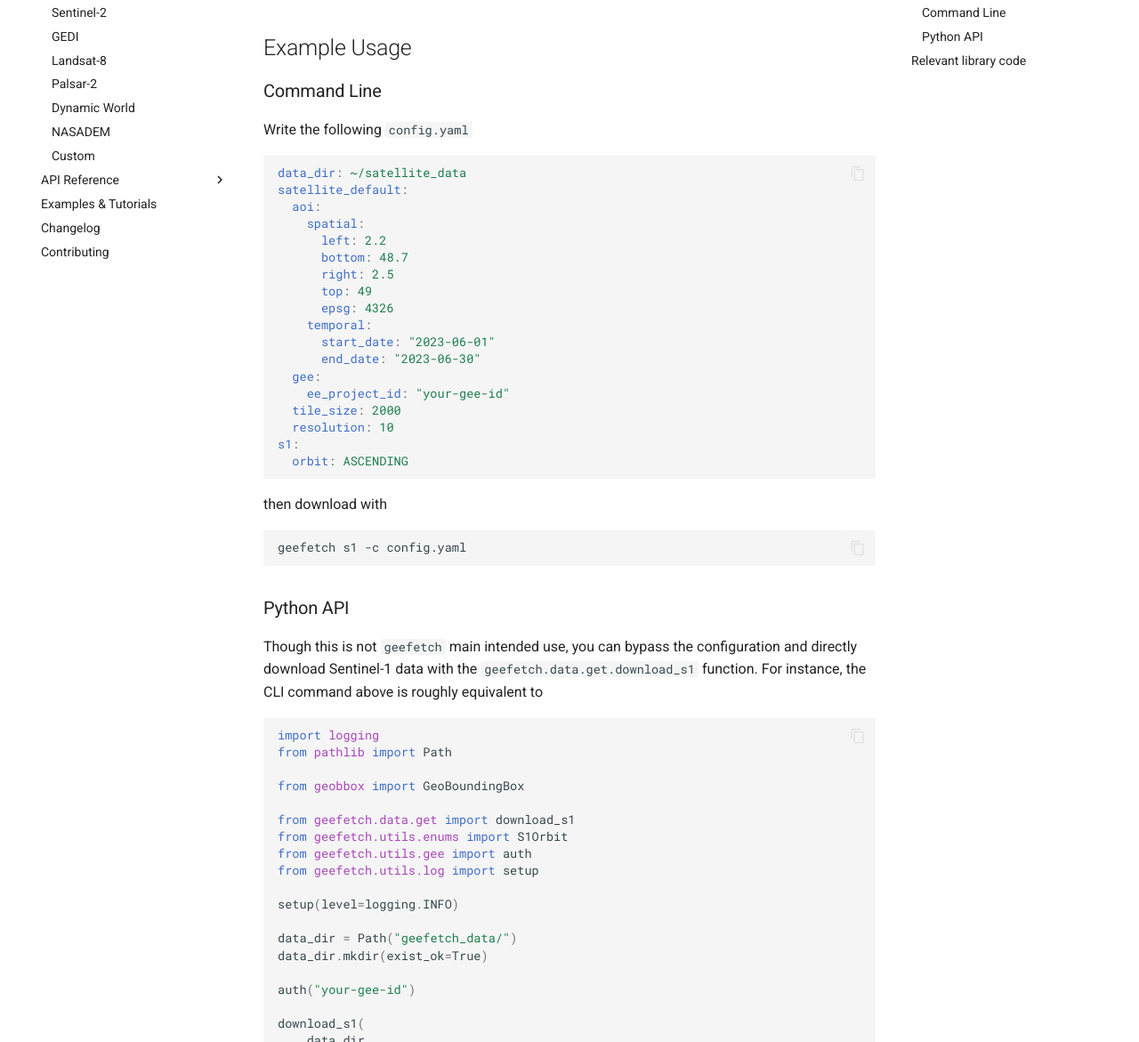
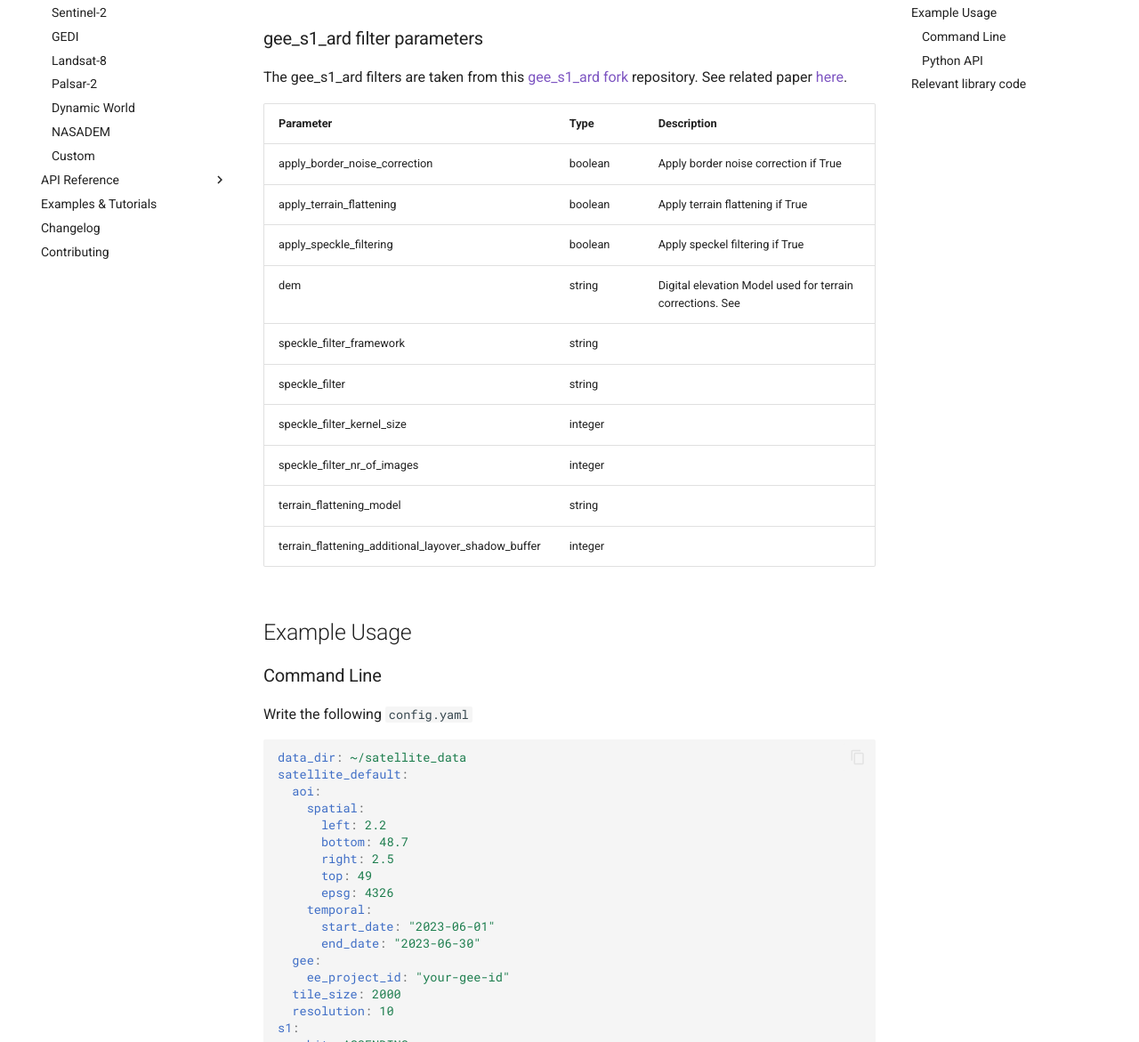
Before and after one commit to gbelouze/geefetch, an MkDocs documentation site: the page built from docs/satellites/sentinel1.md, in a window 1280 px wide and 1400 px high, scrolled down 1112 px, cut to the strip 229-1400 px from the top of the window. Shown: the whole strip at 89% size. Built offline with MkDocs 1.6.1 and Material for MkDocs 9.7.7, drawn with Linux system fonts in a browser that asks for light colours; comment, search, counter and statistics services are not loaded; some of the changed text lies outside the part shown.

Commit message:
doc(s1): Added documentation for the filter configurations.

```diff
--- a/docs/satellites/sentinel1.md
+++ b/docs/satellites/sentinel1.md
@@ -32,12 +32,29 @@
 ::: geefetch.cli.omegaconfig.S1Config
 
     options:
-        show_source: false
-        show_signature: false
-        show_category_heading: false
-        show_docstring_description: false
-        show_bases: false
-        show_root_toc_entry: false
+      show_source: false
+      show_signature: false
+      show_category_heading: false
+      show_docstring_description: false
+      show_bases: false
+      show_root_toc_entry: false
+
+### gee_s1_ard filter parameters
+
+The gee_s1_ard filters are taken from this [gee_s1_ard fork](https://github.com/LSCE-forest/gee_s1_processing/) repository. See related paper [here](https://www.mdpi.com/2072-4292/13/10/1954).
+
+| Parameter                                         | Type  | Description |
+|---------------------------------------------------|-------|-------------|
+|apply_border_noise_correction                      |boolean| Apply border noise correction if True
+|apply_terrain_flattening                           |boolean| Apply terrain flattening if True
+|apply_speckle_filtering                            |boolean| Apply speckel filtering if True
+|dem                                                |string | Digital elevation Model used for terrain corrections. See
+|speckle_filter_framework                           |string |
+|speckle_filter                                     |string |
+|speckle_filter_kernel_size                         |integer|
+|speckle_filter_nr_of_images                        |integer|
+|terrain_flattening_model                           |string |
+|terrain_flattening_additional_layover_shadow_buffer|integer|
 
 ## Example Usage
 
```
Also changed, not shown: other parts of docs/satellites/sentinel1.md (+11 -0 lines).
